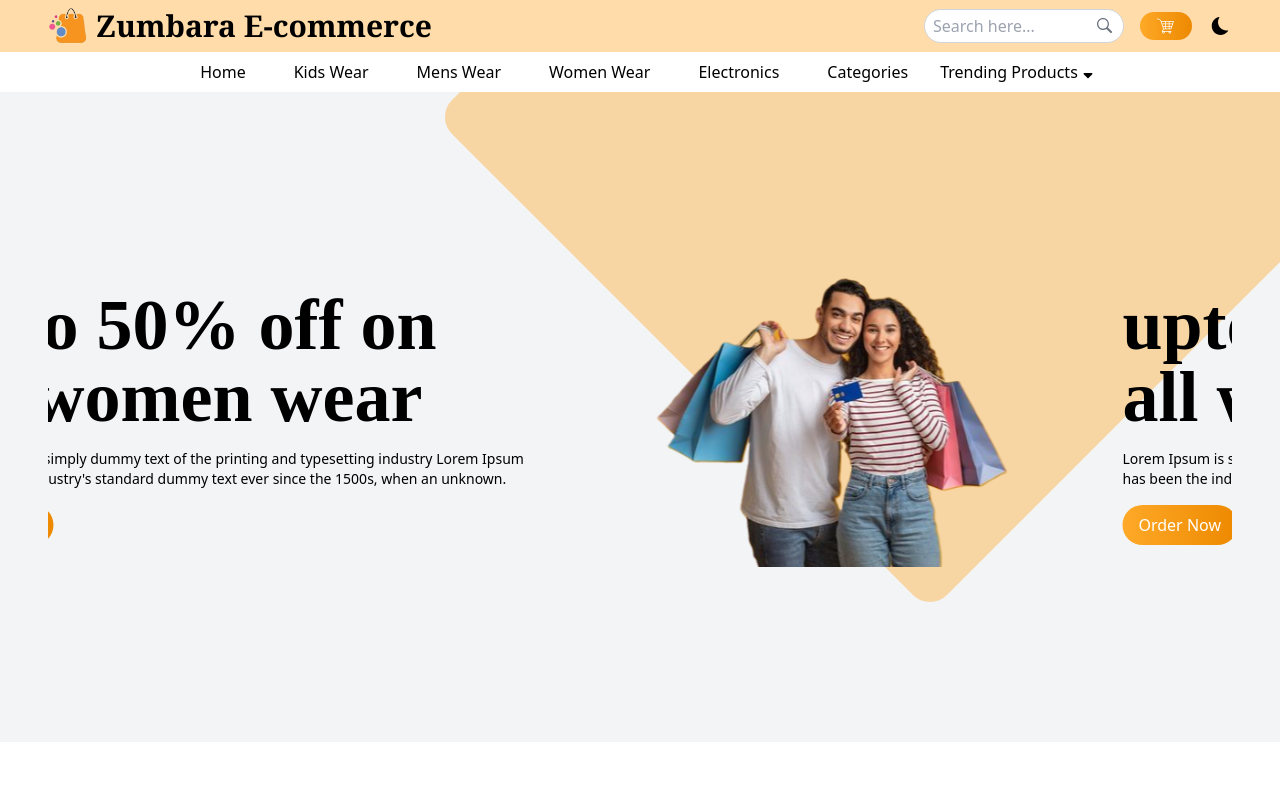
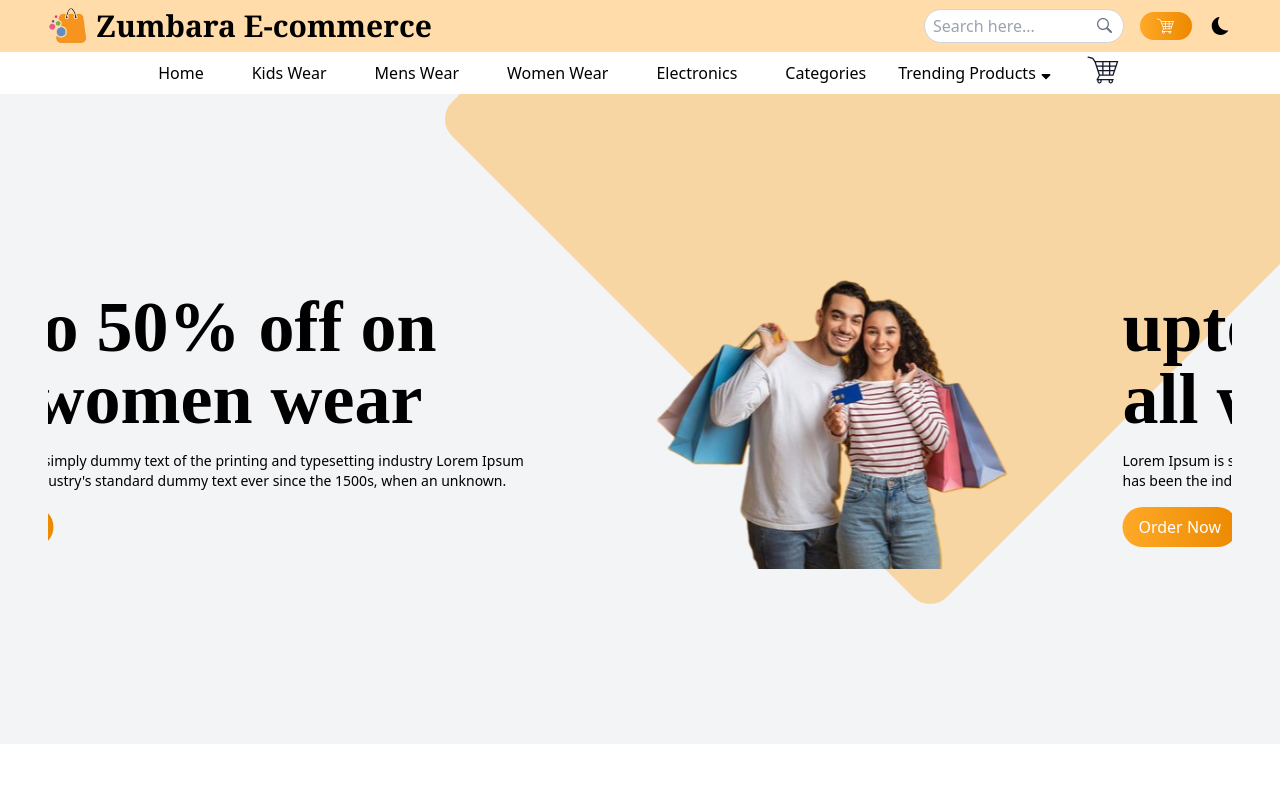
Before and after one commit to dawittamene/zumbara-ecommerce-using-react-, a React (Vite) app: page / in a window 1280 px wide. Shown: the top 800 px of the page. Built offline with nearby package versions, Linux system fonts and the light colour scheme.

Commit message:
add cart in navbar

```diff
--- a/src/Components/Navbar/Navbar.jsx
+++ b/src/Components/Navbar/Navbar.jsx
@@ -4,6 +4,7 @@ import { GiShoppingCart } from "react-icons/gi";
 import { IoSunny } from "react-icons/io5";
 import { IoIosMoon } from "react-icons/io";
 import { FaSortDown } from "react-icons/fa";
+// import { FaCartPlus } from "react-icons/fa6";
 import Logo from '../../assets/logo.png'
 import { Link } from 'react-router-dom';
 
@@ -145,7 +146,9 @@ const Navbar = ({ theme, setTheme }) => {
                             <span className='group'>
                                 <FaSortDown className='transition-all duration-200 group-hover:rotate-180' />
                             </span>
+
                         </a>
+
                         <div className='absolute z-[9999] hidden group-hover:block p-2 w-[150px] rounded-md text-black shadow-md bg-white'>
                             <ul>
                             <li>
@@ -158,6 +161,12 @@ const Navbar = ({ theme, setTheme }) => {
                             </ul>
                         </div>
                     </li>
+                    <li>
+                        <Link to="/cart-page" className='inline-block px-4 hover:text-primary duration-200'>
+                            <GiShoppingCart className='text-4xl dark:text-white text-gray-900 drop-shadow-sm cursor-pointer' />
+
+                        </Link>
+                    </li>
                 </ul>
             </div>
         </div>
```
